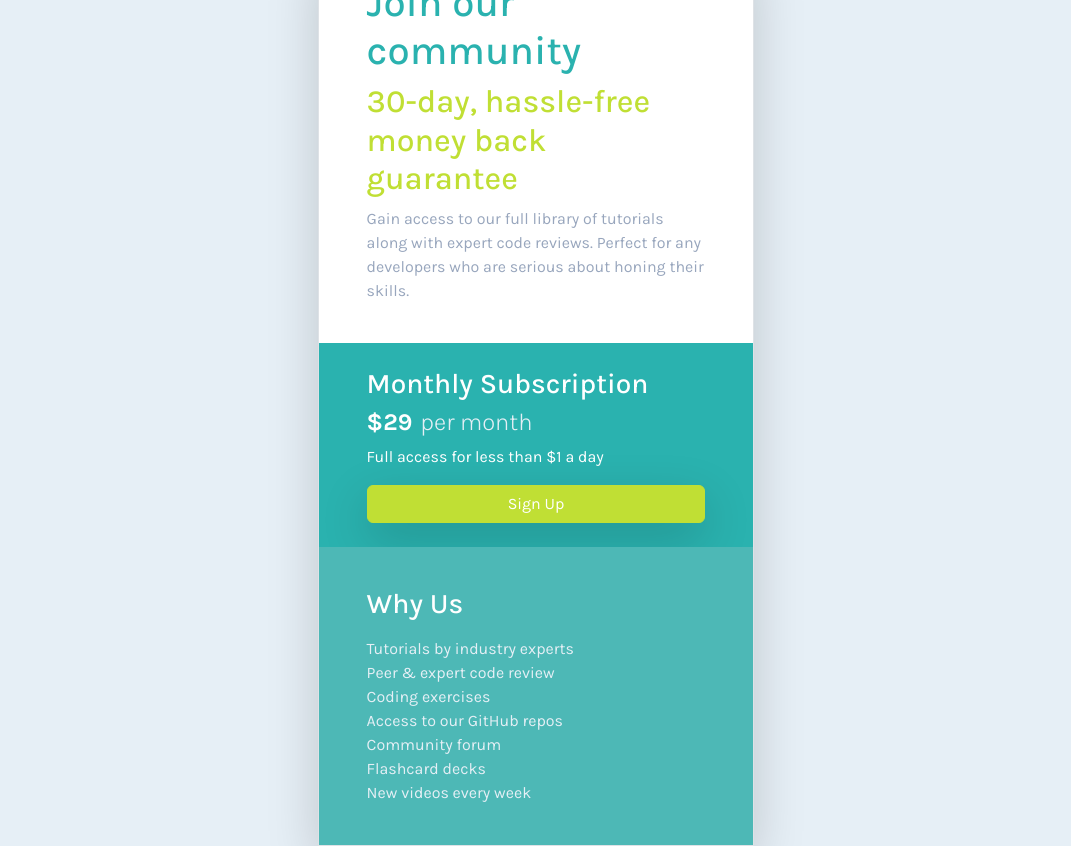
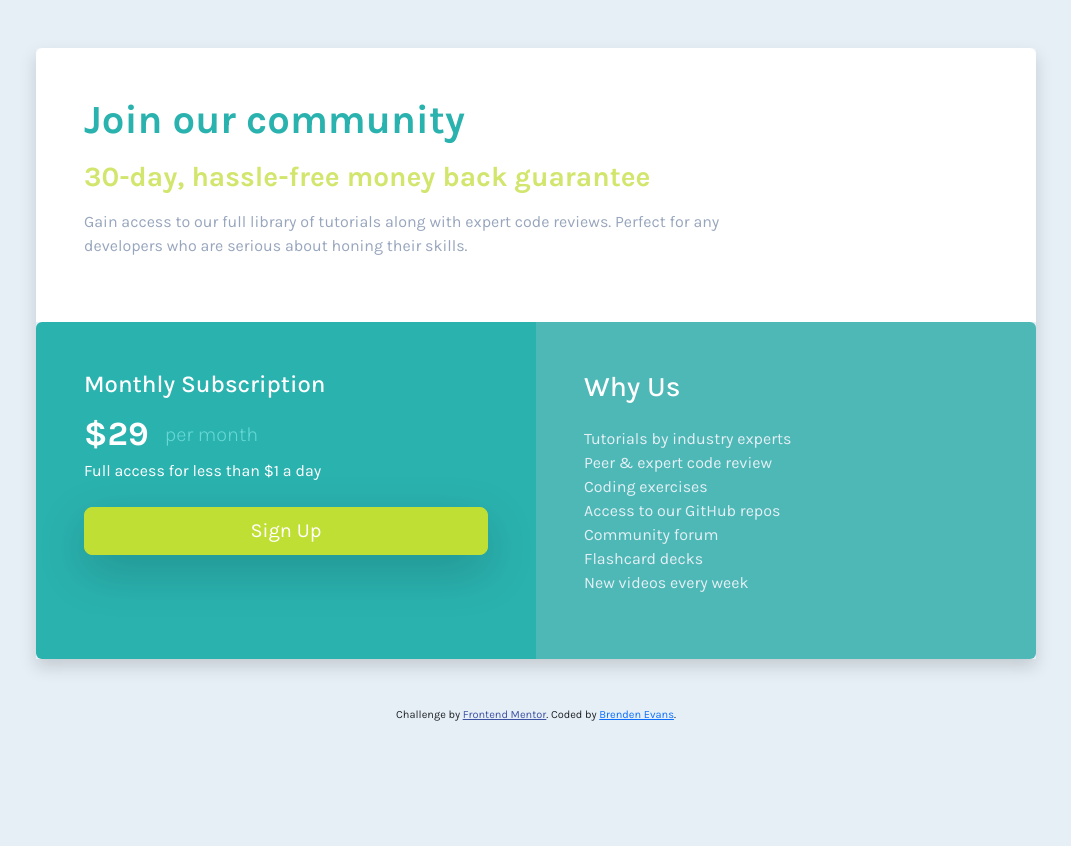
Before and after one commit to Bhevans17/single-price-grid-component, a website built with Vite: page index.html in a window 1280 px wide. Shown: the whole page, without its empty margins (104-1175 px from the left). After the commit the page ends 800 px from the top, so only its background shows below. Built offline with nearby package versions, Linux system fonts and the light colour scheme.

Commit message:
Update
- cleaned up inline bootstrap class names
- fixed bootstrap install
- scss updates to improve design
- updated README.md

```diff
--- a/index.html
+++ b/index.html
@@ -2,29 +2,65 @@
 <html lang="en">
   <head>
     <meta charset="UTF-8" />
-    <link rel="icon" type="image/svg+xml" href="/images/favicon-32x32.png" />
-    <meta name="viewport" content="width=device-width, initial-scale=1.0" />
-    <link rel="stylesheet" href="scss/styles.scss">
-
+    <link
+      rel="icon"
+      type="image/svg+xml"
+      href="/images/favicon-32x32.png"
+    />
+    <meta
+      name="viewport"
+      content="width=device-width, initial-scale=1.0"
+    />
     <title>Frontend Mentor | Single Price Grid Component</title>
   </head>
-    <body class="d-flex align-items-center justify-content-center vh-100 p-3">
-      <div id="price_grid" class="container-fluid mx-auto shadow-lg border">
+  <body class="bg-baby-blue">
+    <!-- Single price grid -->
+    <div
+      id="single_price_grid"
+      class="container mx-auto shadow my-5"
+    >
       <div class="row">
-          <div class="col-12 py-4 px-5 bg-white">
-            <h1 class="text-cyan">Join our community</h1>
-            <h2 class="text-bright-yellow">30-day, hassle-free money back guarantee</h2>
-            <p class="text-gray-blue">Gain access to our full library of tutorials along with expert code reviews.
-              Perfect for any developers who are serious about honing their skills.</p>
+        <!-- Card 1-->
+        <div
+          id="card_1"
+          class="col-12 bg-white p-5 rounded-top"
+        >
+          <h1 class="text-cyan fw-bold mb-3">Join our community</h1>
+          <h3 class="text-yellow-2 fw-bold mb-3">
+            30-day, hassle-free money back guarantee
+          </h3>
+          <p class="text-gray-blue w-75">
+            Gain access to our full library of tutorials along with expert code
+            reviews. Perfect for any developers who are serious about honing
+            their skills.
+          </p>
         </div>
-          <div class="col-12 col-xxl-6 bg-cyan text-white py-4 px-5">
-            <h3>Monthly Subscription</h3>
-            <h4 class="fw-light text-light-gray"><span class='fw-bold me-2 text-white'>&dollar;29</span>per month</h4>
-            <p>Full access for less than &dollar;1 a day</p>
-            <a href="#" class="btn btn-bright-yellow text-white w-100 shadow-lg">Sign Up</a>
+        <!-- Card 2-->
+        <div
+          id="card_2"
+          class="col-12 col-lg-6 bg-cyan text-white p-5 rounded-start"
+        >
+          <h4 class="mb-3">Monthly Subscription</h4>
+          <h5 class="fw-light text-cyan-2 mb-1 d-flex align-items-center">
+            <span
+              id="card_2_price"
+              class="fw-bold me-3 text-white"
+              >&dollar;29</span
+            >per month
+          </h5>
+          <p class="mb-4">Full access for less than &dollar;1 a day</p>
+          <a
+            href="index.html"
+            class="btn btn-yellow text-white w-100 shadow-lg btn-lg"
+            >Sign Up</a
+          >
         </div>
-          <div class="col-12 col-xxl-6 py-4 px-5 text-white" style="background-color: #4DB8B6;">
-            <h3 class="my-3">Why Us</h3>
+        <!-- Card 3 -->
+        <div
+          id="card_3"
+          class="col-12 col-lg-6 text-white p-5 bg-cyan-3 rounded-end"
+        >
+          <h3 class="mb-4">Why Us</h3>
           <ul class="list-unstyled text-light-gray">
             <li>Tutorials by industry experts</li>
             <li>Peer &amp; expert code review</li>
@@ -37,6 +73,24 @@
         </div>
       </div>
     </div>
-    <script type="module" src="/main.js"></script>
+
+    <!-- Attribution -->
+    <footer>
+      <p class="attribution">
+        Challenge by
+        <a
+          class="text-purple"
+          href="https://www.frontendmentor.io?ref=challenge"
+          target="_blank"
+          >Frontend Mentor</a
+        >. Coded by <a href="https://brendenevans.com/">Brenden Evans</a>.
+      </p>
+    </footer>
+
+    <!-- Main JS -->
+    <script
+      type="module"
+      src="/main.js"
+    ></script>
   </body>
 </html>
--- a/scss/styles.scss
+++ b/scss/styles.scss
@@ -1,21 +1,50 @@
+// Google fonts: "Karla"
 @import url('https://fonts.googleapis.com/css2?family=Karla:wght@300;400;500;700&display=swap');
 
+// Theme colors
 $theme-colors: (
-    "cyan": hsl(179, 62%, 43%),
-    "bright-yellow": hsl(71, 73%, 54%),
-    "light-gray": hsl(204, 43%, 93%),
-    "gray-blue": hsl(218, 22%, 67%)
+  'baby-blue': #e6eff6,
+  'purple': hsl(228, 45%, 44%),
+  'cyan': hsl(179, 62%, 43%),
+  'cyan-2': #67d8d6,
+  'cyan-3': #4db8b6,
+  'yellow': hsl(71, 73%, 54%),
+  'yellow-2': #d2e66d,
+  'light-gray': hsl(204, 43%, 93%),
+  'gray-blue': hsl(218, 22%, 67%),
 );
 
-@import "node_modules/bootstrap/scss/bootstrap";
+// Bootstrap SCSS
+@import 'node_modules/bootstrap/scss/bootstrap';
 
+// General styles
 body {
-    font-family: 'Karla', sans-serif;
-    background-color: #E6EFF6;
+  font-family: 'Karla', sans-serif;
+  font-size: 16px;
 }
 
-#price_grid {
-    @media only screen and (min-width: 1200px) {
-        max-width: 35%;
-    }
+// Single price grid
+#single_price_grid {
+  max-width: 350px;
+
+  @media only screen and (min-width: 1024px) {
+    max-width: 1000px;
+  }
 }
+
+// Card 2
+#card_2 {
+  #card_2_price {
+    font-size: 1.7em;
+  }
+
+  .btn:hover {
+    background-color: #67d8d6;
+  }
+}
+
+// Attribution
+.attribution {
+  font-size: 11px;
+  text-align: center;
+}
```
Also changed, not shown: main.js (+5 -2 lines), README.md. Lines whose indentation alone changed are shown as unchanged.
